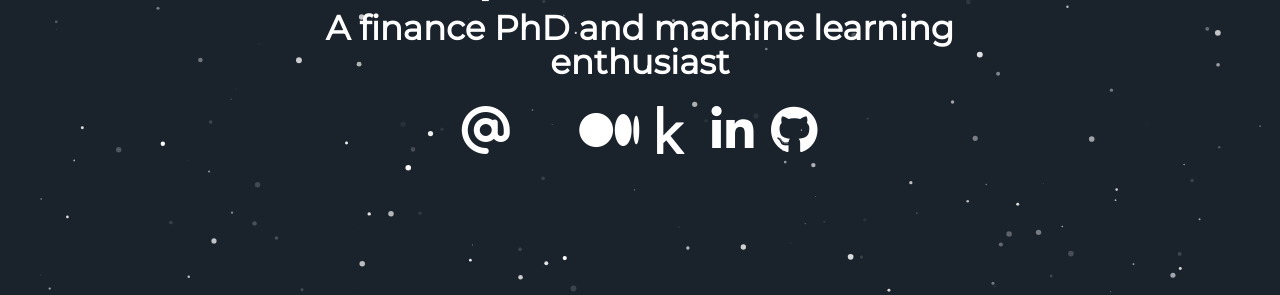
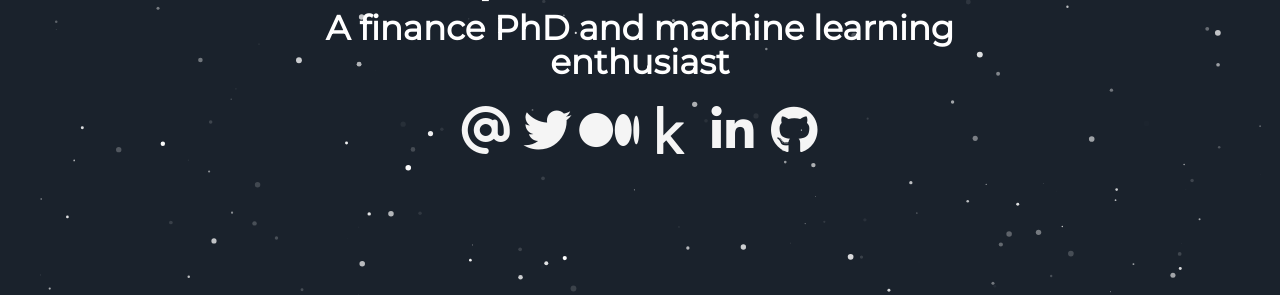
Before and after one commit to adam-bozman/adam-bozman.github.io, a Jekyll site: the page built from index.html, in a window 1280 px wide. Shown: the part 445-740 px from the top of the page. Built offline with Jekyll 4.4.1, drawn with Linux system fonts in a browser that asks for light colours; nearby versions of some CDN libraries; some web fonts are replaced.

Commit message:
Update header.html

```diff
--- a/_includes/header.html
+++ b/_includes/header.html
@@ -5,15 +5,12 @@
         <span class="site-description">{{ site.user_title }}</span>
       </h1>
       <div class="header-icons">
-        <a aria-label="Send email" href="mailto:adam.bozman@wsu.edu"><i class="fa-solid fa-at fa-3x fa-fw" style="color:#ffffff;"></i></a>
-        <a aria-label="My Twitter" target="_blank" href="https://www.twitter.com/adam_bozman"><i class="fa-brands fa-twitter:hover{
-          color:grey;
-        }
-          fa-3x fa-fw" style="color:#ffffff;" aria-hidden="true"></i></a>
-        <a aria-label="My Medium" target="_blank" href="https://www.medium.com/@bozmanadam"><i class="fa-brands fa-medium fa-3x fa-fw" style="color:#ffffff;" aria-hidden="true"></i></a>
-        <a aria-label="My Kaggle" target="_blank" href="https://www.kaggle.com/adambozman"><i class="fa-brands fa-kaggle fa-3x fa-fw" style="color:#ffffff;" aria-hidden="true"></i></a>
-        <a aria-label="My LinkedIn" target="_blank" href="https://www.linkedin.com/in/adam-bozman-65218b73"><i class="fa-brands fa-linkedin fa-3x fa-fw" style="color:#ffffff;" aria-hidden="true"></i></a>
-        <a aria-label="My Github" target="_blank" href="https://github.com/adam-bozman"><i class="fa-brands fa-github fa-3x fa-fw" style="color:#ffffff;" aria-hidden="true"></i></a>
+        <a aria-label="Send email" href="mailto:adam.bozman@wsu.edu"><i class="fa-solid fa-at fa-3x fa-fw" style="color:#f5f5f5;"></i></a>
+        <a aria-label="My Twitter" target="_blank" href="https://www.twitter.com/adam_bozman"><i class="fa-brands fa-twitter fa-3x fa-fw" style="color:#f5f5f5;" aria-hidden="true"></i></a>
+        <a aria-label="My Medium" target="_blank" href="https://www.medium.com/@bozmanadam"><i class="fa-brands fa-medium fa-3x fa-fw" style="color:#f5f5f5;" aria-hidden="true"></i></a>
+        <a aria-label="My Kaggle" target="_blank" href="https://www.kaggle.com/adambozman"><i class="fa-brands fa-kaggle fa-3x fa-fw" style="color:#f5f5f5;" aria-hidden="true"></i></a>
+        <a aria-label="My LinkedIn" target="_blank" href="https://www.linkedin.com/in/adam-bozman-65218b73"><i class="fa-brands fa-linkedin fa-3x fa-fw" style="color:#f5f5f5;" aria-hidden="true"></i></a>
+        <a aria-label="My Github" target="_blank" href="https://github.com/adam-bozman"><i class="fa-brands fa-github fa-3x fa-fw" style="color:#f5f5f5;" aria-hidden="true"></i></a>
       </div>
       <div class="header-links">
         <!-- <a class="link" href="#about" data-scroll>About Me</a> -->
```
